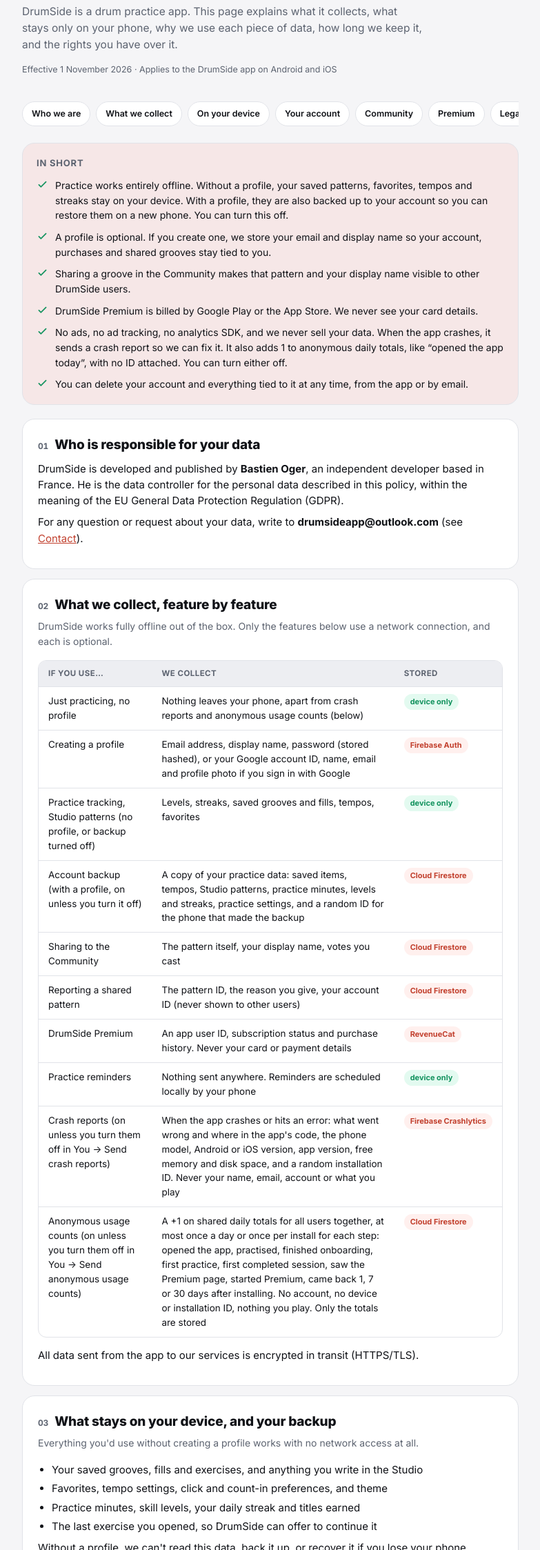
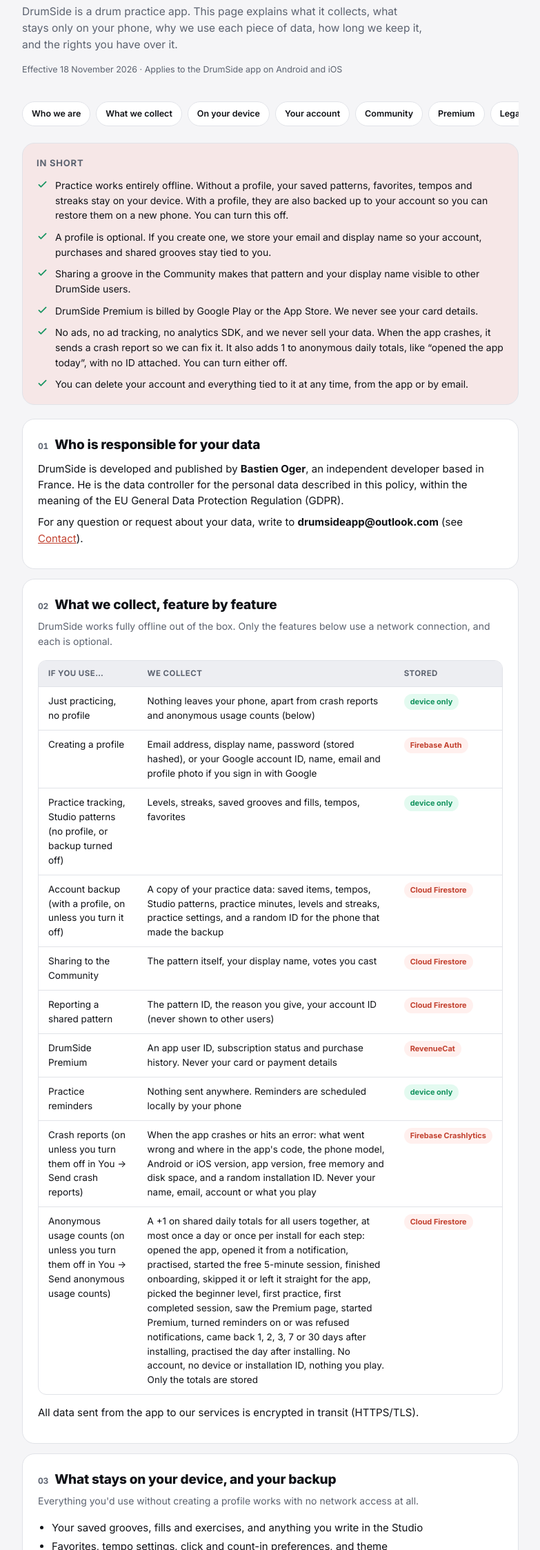
Before and after one commit to bastienoger/drumside, a plain HTML site: page privacy.html in a window 1280 px wide. Shown: the part 183-2430 px from the top of the page at 69% size, without its empty margins (248-1031 px from the left). Drawn offline with Linux system fonts and the light colour scheme.

Commit message:
List the new anonymous usage counts in the privacy policy (#9)
* List the new anonymous usage counts in the privacy policy

Reminders turned on or refused, opens from a notification, the beginner
level, coming back on days 2 and 3, and practising the day after install.

Co-Authored-By: Claude Opus 5.5 <noreply@anthropic.com>
Claude-Session: https://claude.ai/code/session_01Hp63Y1npQTg85mmTQKW8Cm

* List the onboarding exit counts in the privacy policy

Co-Authored-By: Claude Opus 5.5 <noreply@anthropic.com>
Claude-Session: https://claude.ai/code/session_01Hp63Y1npQTg85mmTQKW8Cm

* List the free daily session count in the privacy policy

Co-Authored-By: Claude Opus 5.5 <noreply@anthropic.com>
Claude-Session: https://claude.ai/code/session_01Hp63Y1npQTg85mmTQKW8Cm

---------

Co-authored-by: Claude <noreply@anthropic.com>

```diff
--- a/privacy.html
+++ b/privacy.html
@@ -109,7 +109,7 @@
     <div class="eyebrow">Privacy Policy</div>
     <h1>Your data, in plain terms</h1>
     <p class="lede">DrumSide is a drum practice app. This page explains what it collects, what stays only on your phone, why we use each piece of data, how long we keep it, and the rights you have over it.</p>
-    <p class="updated">Effective 1 November 2026 · Applies to the DrumSide app on Android and iOS</p>
+    <p class="updated">Effective 18 November 2026 · Applies to the DrumSide app on Android and iOS</p>
   </div>
 
   <nav class="toc" aria-label="Sections">
@@ -162,7 +162,7 @@
           <tr><td>DrumSide Premium</td><td>An app user ID, subscription status and purchase history. Never your card or payment details</td><td><span class="pill cloud">RevenueCat</span></td></tr>
           <tr><td>Practice reminders</td><td>Nothing sent anywhere. Reminders are scheduled locally by your phone</td><td><span class="pill local">device only</span></td></tr>
           <tr><td>Crash reports (on unless you turn them off in You → Send crash reports)</td><td>When the app crashes or hits an error: what went wrong and where in the app's code, the phone model, Android or iOS version, app version, free memory and disk space, and a random installation ID. Never your name, email, account or what you play</td><td><span class="pill cloud">Firebase Crashlytics</span></td></tr>
-          <tr><td>Anonymous usage counts (on unless you turn them off in You → Send anonymous usage counts)</td><td>A +1 on shared daily totals for all users together, at most once a day or once per install for each step: opened the app, practised, finished onboarding, first practice, first completed session, saw the Premium page, started Premium, came back 1, 7 or 30 days after installing. No account, no device or installation ID, nothing you play. Only the totals are stored</td><td><span class="pill cloud">Cloud Firestore</span></td></tr>
+          <tr><td>Anonymous usage counts (on unless you turn them off in You → Send anonymous usage counts)</td><td>A +1 on shared daily totals for all users together, at most once a day or once per install for each step: opened the app, opened it from a notification, practised, started the free 5-minute session, finished onboarding, skipped it or left it straight for the app, picked the beginner level, first practice, first completed session, saw the Premium page, started Premium, turned reminders on or was refused notifications, came back 1, 2, 3, 7 or 30 days after installing, practised the day after installing. No account, no device or installation ID, nothing you play. Only the totals are stored</td><td><span class="pill cloud">Cloud Firestore</span></td></tr>
         </tbody>
       </table>
     </div>
```
